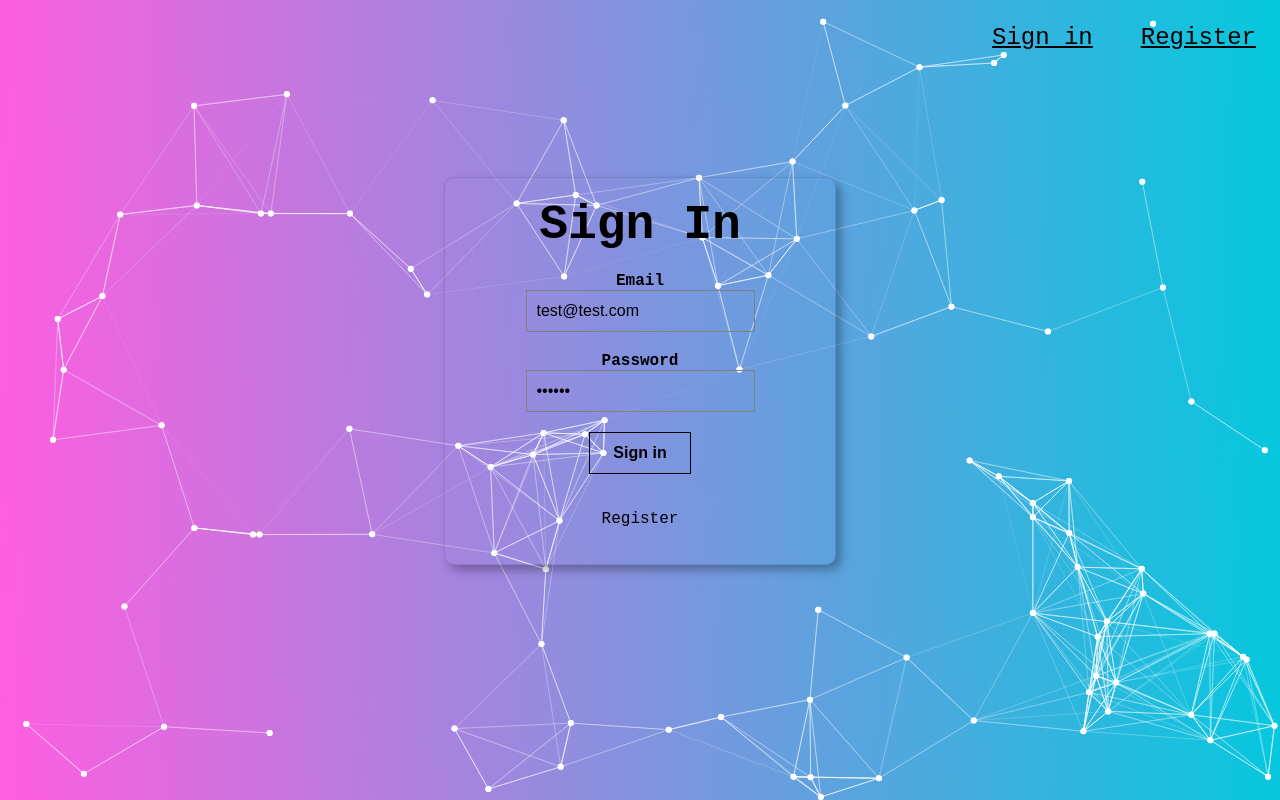
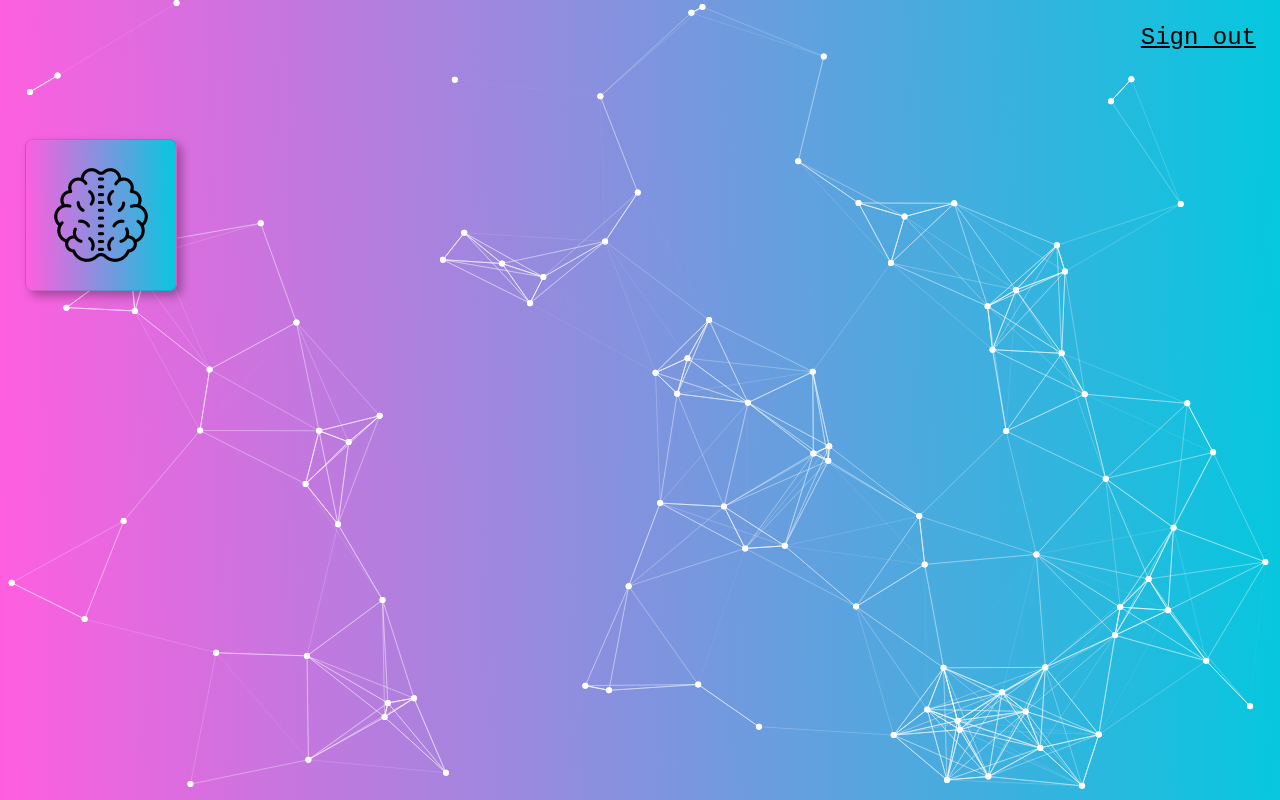
Before and after one commit to amit-lekhak/smart-brain, a React (Create React App) app: page / in a window 1280 px wide. Built offline with nearby package versions, Linux system fonts and the light colour scheme; the HTML template or start-up script is replaced by a standard one.

Commit message:
Add smart brain logo and react-tilt

```diff
--- a/package.json
+++ b/package.json
@@ -9,6 +9,7 @@
     "@testing-library/user-event": "^12.8.3",
     "react": "^17.0.2",
     "react-dom": "^17.0.2",
+    "react-parallax-tilt": "^1.5.50",
     "react-scripts": "4.0.3",
     "react-tsparticles": "^1.32.0",
     "web-vitals": "^0.2.4",
--- a/src/App.js
+++ b/src/App.js
@@ -5,10 +5,11 @@ import Card from "./components/card/Card";
 import Navlink from "./components/navlink/NavLink";
 import Login from "./containers/login/Login";
 import Register from "./containers/register/Register";
+import Home from "./containers/home/Home"
 
 class App extends React.Component {
   state = {
-    route: "login",
+    route: "home",
     error: "",
     user: {},
   };
@@ -64,7 +65,7 @@ class App extends React.Component {
           onRouteChange={this.onRouteChange}
         />
         {this.state.route === "home" ? (
-          <div>Hello World</div>
+          <Home />
         ) : (
           <Card>
             {this.state.route === "login" ? (
--- a/src/components/card/Card.styles.css
+++ b/src/components/card/Card.styles.css
@@ -4,7 +4,6 @@
   box-shadow: 5px 5px 10px rgba(0, 0, 0, 0.3);
   margin: 8% auto 0px;
   width: 350px;
-  min-height: 300px;
   padding: 20px;
   display: flex;
   flex-direction: column;
--- /dev/null
+++ b/src/components/logo/Logo.js
@@ -0,0 +1,14 @@
+import React from "react";
+import "./Logo.styles.css";
+import imageLogo from "./brain.png";
+import Tilt from "react-parallax-tilt";
+
+const Logo = () => {
+  return (
+    <Tilt className="logo">
+      <img src={imageLogo} alt="Smart Brain" />
+    </Tilt>
+  );
+};
+
+export default Logo;
--- /dev/null
+++ b/src/components/logo/Logo.styles.css
@@ -0,0 +1,15 @@
+.logo {
+    border: 1px solid rgba(0, 0, 0, 0.1);
+    border-radius: 8px;
+    box-shadow: 5px 5px 10px rgba(0, 0, 0, 0.3);
+    margin: 5% 0px 25px 25px;
+    width: 150px;
+    height:150px;
+    display: flex;
+    background-image: linear-gradient(89deg,#FF5EDF,#04C8DE);
+
+  }
+
+  img {
+      margin: auto;
+  }
--- /dev/null
+++ b/src/containers/home/Home.js
@@ -0,0 +1,11 @@
+import React from "react";
+import Logo from "../../components/logo/Logo";
+
+const Home = () => {
+  return <div>
+      <Logo />
+
+  </div>;
+};
+
+export default Home;
```
Also changed, not shown: src/components/logo/brain.png (added), src/containers/home/Home.styles.css (added), 1 other file (tests, documents, lock files or other folders).
